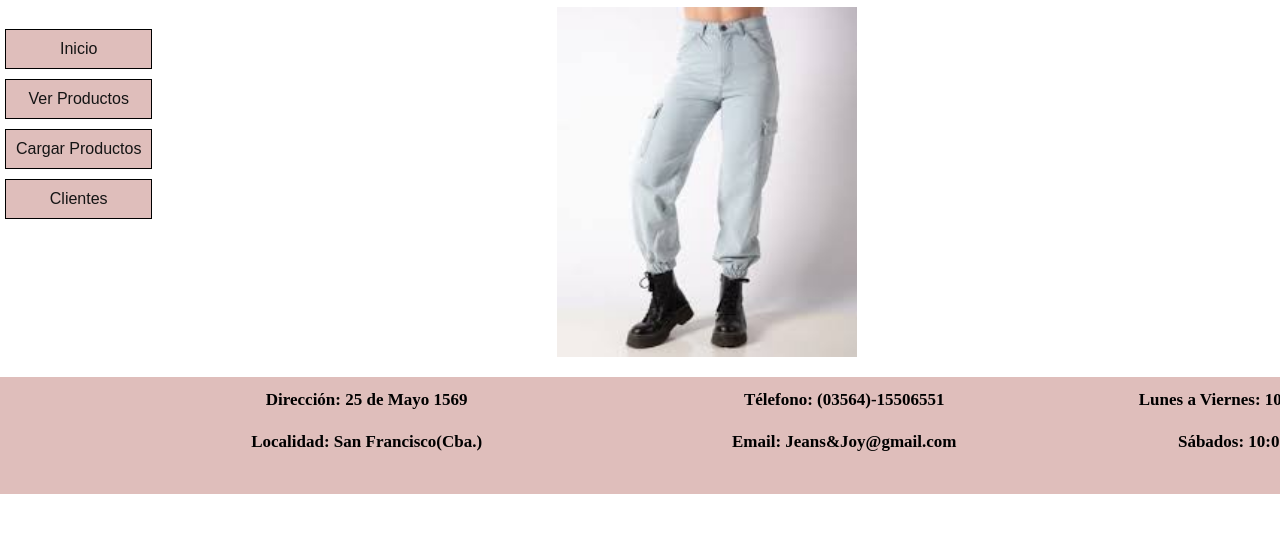
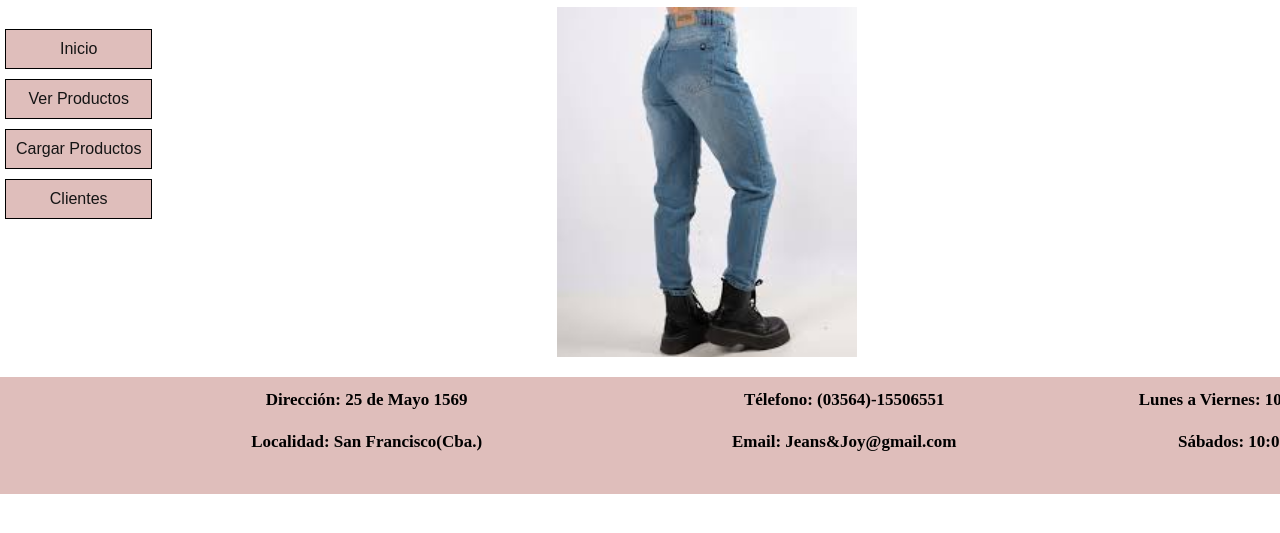
Before and after one commit to milee03/PracticoFinalLaboratorio3, a plain HTML site: page index.html in a window 1280 px wide. Shown: the part 129-662 px from the top of the page. Drawn offline with nearby package versions, Linux system fonts and the light colour scheme.

Commit message:
imageninicio

```diff
--- a/index.html
+++ b/index.html
@@ -27,6 +27,7 @@
 
 <script>
       var imageUrls = [
+            "images/jeansgaleria1.jpeg",
             "images/jeansgaleria2.jpeg",
             "images/jeansgaleria3.jpeg",
         ];
```
